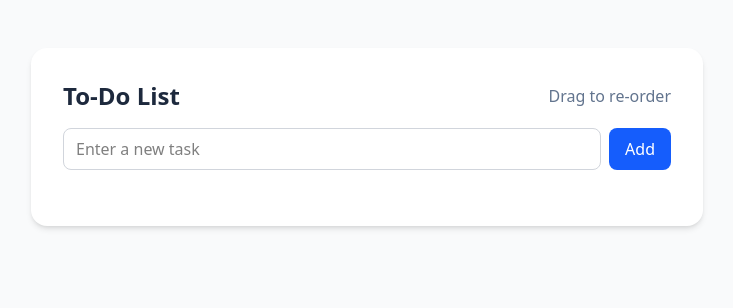
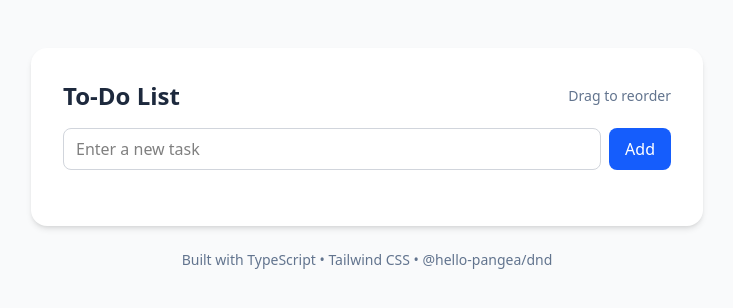
Before and after one commit to Isingizwe12/todolist-typescript, a React (Vite) app: page / in a window 1280 px wide. Shown: the top 308 px of the page, without its empty margins (273-1006 px from the left). Built offline with nearby package versions, Linux system fonts and the light colour scheme.

Commit message:
saves todos in localstorage

```diff
--- a/src/App.tsx
+++ b/src/App.tsx
@@ -1,8 +1,5 @@
-
-import './App.css'
-
-import React, { useState } from "react";
-import TodoForm from './components/TodoForm'
+import React, { useState, useEffect } from "react";
+import TodoForm from "./components/TodoForm";
 import TodoList from "./components/TodoList";
 
 export interface Todo {
@@ -12,10 +9,17 @@ export interface Todo {
 }
 
 export default function App() {
-  // main todos state
-  const [todos, setTodos] = useState<Todo[]>([]);
+  // Load todos from localStorage initially
+  const [todos, setTodos] = useState<Todo[]>(() => {
+    const saved = localStorage.getItem("todos");
+    return saved ? JSON.parse(saved) : [];
+  });
 
-  // add a new todo (called from TodoForm)
+  // Save todos to localStorage whenever they change
+  useEffect(() => {
+    localStorage.setItem("todos", JSON.stringify(todos));
+  }, [todos]);
+
   const addTodo = (text: string) => {
     const newTodo: Todo = {
       id: Date.now(),
@@ -28,27 +32,19 @@ export default function App() {
   return (
     <div className="min-h-screen bg-gray-50 flex items-start justify-center py-12 px-4 sm:px-6 lg:px-8">
       <div className="w-full max-w-2xl">
-        {/* Card */}
         <div className="bg-white rounded-2xl shadow-md p-6 sm:p-8">
-          {/* Header */}
           <div className="flex items-center justify-between mb-4">
-            <h1 className="text-2xl font-semibold text-slate-800">
-              To-Do List
-            </h1>
-            <p className="text-md text-slate-500">Drag to re-order</p>
+            <h1 className="text-2xl font-semibold text-slate-800">To-Do List</h1>
+            <p className="text-sm text-slate-500">Drag to reorder</p>
           </div>
-
-          {/* Todo form (input + add button) */}
           <TodoForm onAdd={addTodo} />
-
-          {/* Spacer */}
           <div className="mt-6">
-            {/* TodoList will handle rendering + drag & drop */}
             <TodoList todos={todos} setTodos={setTodos} />
           </div>
         </div>
-
-
+        <div className="text-center mt-6 text-sm text-slate-500">
+          Built with TypeScript • Tailwind CSS • @hello-pangea/dnd
+        </div>
       </div>
     </div>
   );
```
